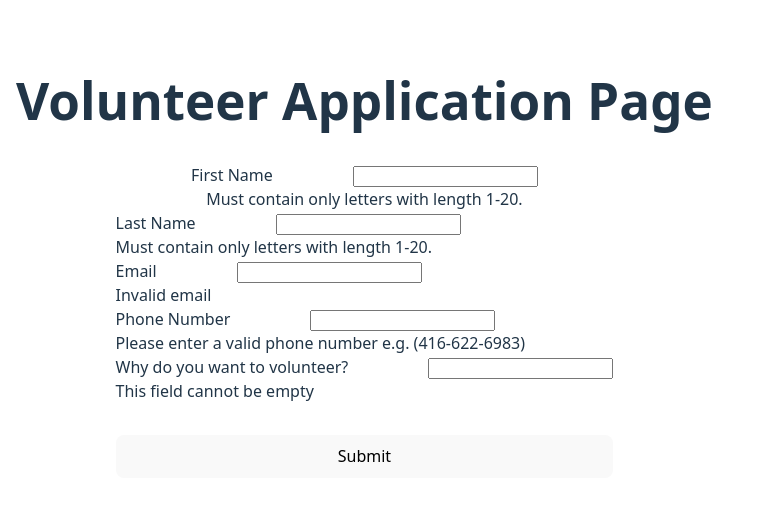
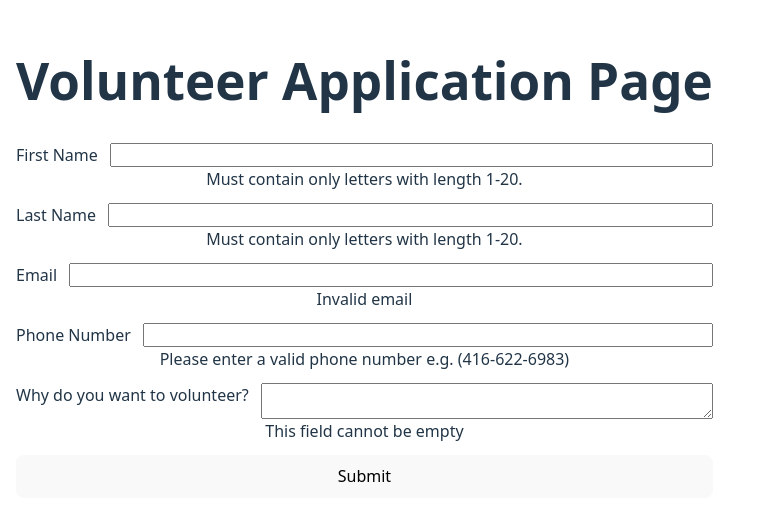
Before and after one commit to uoftblueprint/made, a React app in the folder frontend/: page /volunteer-sign-up in a window 1280 px wide. Shown: the part 142-662 px from the top of the page, without its empty margins (0-760 px from the left). Built offline with nearby package versions, Linux system fonts and the light colour scheme; no server answers; the HTML template or start-up script is replaced by a standard one.

Commit message:
modified some types and styling

```diff
--- a/frontend/src/actions/useVolunteers.ts
+++ b/frontend/src/actions/useVolunteers.ts
@@ -1,6 +1,7 @@
 import { useQuery, useMutation, useQueryClient } from '@tanstack/react-query';
 import { apiClient } from '../api';
-import type { Volunteer } from '../lib/types';
+import type { Volunteer, VolunteerApplicationInput } from '../lib/types';
+import type { AxiosError } from 'axios';
 
 export const useVolunteerApplications = () => {
   return useQuery<Volunteer[]>({
@@ -27,3 +28,17 @@ export const useUpdateVolunteerStatus = (onSuccessCallback?: () => void, onError
     }
   });
 };
+
+export const useCreateVolunteer = (onSuccessCallback?: () => void, onErrorCallback?: (error: AxiosError ) => void) => {
+  return useMutation<void, AxiosError, VolunteerApplicationInput>({
+    mutationFn: async (applicationData) => {
+      await apiClient.post('/api/volunteer-applications/', applicationData)
+    },
+    onSuccess: () => {
+      onSuccessCallback?.();
+    },
+    onError: (error) => {
+      onErrorCallback?.(error)
+    }
+  });
+};
--- a/frontend/src/lib/types.ts
+++ b/frontend/src/lib/types.ts
@@ -17,6 +17,12 @@ export interface Volunteer {
   reviewed_by: string | null;
 }
 
+export interface VolunteerApplicationInput {
+  name: string
+  email: string
+  motivation_text: string
+}
+
 // TODO: place holder
 export interface CollectionItem {
   id: number;
--- a/frontend/src/pages/admin/ManageVolunteers.tsx
+++ b/frontend/src/pages/admin/ManageVolunteers.tsx
@@ -6,7 +6,7 @@ import { useState } from 'react'
     const sortedByOptions = ['Status', 'Date Applied', 'Name'];
     const [sortBy, setSortBy] = useState<string>(sortedByOptions[0]);
     const [searchCharacters, setSearchCharacters] = useState<string>('');
-        const { data, isLoading, isError } = useVolunteerApplications();
+    const { data = [], isLoading, isError } = useVolunteerApplications();
     const mutation = useUpdateVolunteerStatus();
     const onApprove = (id: number) => {
         mutation.mutate({id, action: "APPROVED"})
@@ -29,7 +29,7 @@ import { useState } from 'react'
     <h2>Sorted by: </h2>
     <button onClick={()=>onSort()}>{sortBy}</button>
     <input type='search' value={searchCharacters} onChange={(e)=>setSearchCharacters(e.target.value)}></input>
-        <VolunteerList volunteers={data || []} onApprove={onApprove} onReject={onReject} sortedBy={sortBy} searchBy={searchCharacters}/>
+    <VolunteerList volunteers={data} onApprove={onApprove} onReject={onReject} sortedBy={sortBy} searchBy={searchCharacters}/>
     </>
 
 }
--- a/frontend/src/pages/public/VolunteerApplication.module.css
+++ b/frontend/src/pages/public/VolunteerApplication.module.css
@@ -1,26 +1,30 @@
 .container{
     display: flex;
+    flex-direction: column;
+    padding: 1rem;
     flex-grow: 1;
-    flex-direction: column;
-    align-items: center;
-    justify-content: start;
-    padding: 1rem;
 }
 .form{
-    display: flex; flex-direction: column;
-}
-
-.inputBox{
-    margin-left: 5rem;
-}
-
-.inputRow {
     display: flex;
-    justify-content: space-between;
+    flex-direction: column;
+    justify-content: space-around;
+    gap: 0.75rem;
 }
 
 .inputContainer {
     display: flex;
     flex-direction: column;
-    align-items: center;
 }
+
+.inputRow {
+    display: flex;
+    gap: 0.75rem;
+}
+
+.inputBox {
+    flex-grow: 1;
+}
+
+.error {
+    margin: auto auto;
+}
--- a/frontend/src/pages/public/VolunteerApplication.tsx
+++ b/frontend/src/pages/public/VolunteerApplication.tsx
@@ -1,8 +1,8 @@
-import { useState } from 'react';
+import { useState, useEffect } from 'react';
 import { validEmail, validName, validPhoneNumber } from '../../utils/index';
-import { apiClient } from '../../api/index'
 import styles from './VolunteerApplication.module.css';
-import axios from 'axios'
+import { useCreateVolunteer } from '../../actions/useVolunteers';
+import type { AxiosError } from 'axios';
 
 const VolunteerApplication = () => {
     const [firstName, setFirstName] = useState<string>('');
@@ -10,68 +10,88 @@ const VolunteerApplication = () => {
     const [email, setEmail] = useState<string>('');
     const [phoneNumber, setPhoneNumber] = useState<string>('');
     const [motivationText, setMotivationText] = useState<string>('');
-    const [submitError, setSubmitError] = useState<string | null>(null)
+    const [submitError, setSubmitError] = useState<string>('')
     const [isSubmitting, setIsSubmitting] = useState<boolean>(false)
+
+    const createVolunteerMutation = useCreateVolunteer()
 
     const handleSubmit = async (e: React.FormEvent<HTMLFormElement>) => {
         e.preventDefault();
         const isValid = validEmail(email) && validName(firstName) && validName(lastName) && validPhoneNumber(phoneNumber) && motivationText.length > 0
         if (!isValid) return
-        try{
         const name = firstName + " " + lastName;
         const applicationData = { name, email, "motivation_text": motivationText }
         setIsSubmitting(true)
-            await apiClient.post('/api/volunteer-applications/', applicationData)
-            setSubmitError(null)
+        createVolunteerMutation.mutate(applicationData, {
+            onSuccess: () => {
+                setSubmitError('')
+                setIsSubmitting(false)
+            },
+            onError: (error: AxiosError) =>{
+                setIsSubmitting(false)
+                if (error.response) {
+                setSubmitError(String(error.response.status))
+                return
                 }
-        catch (error: unknown) {
-            if (axios.isAxiosError(error)) {
-                setSubmitError(error.response?.data?.message ?? "Submission failed. Please try again.")
+                if (error.request) {
+                    setSubmitError("Server unreachable, please check your connection.")
+                    return
                 }
+                setSubmitError("Unexpected error")
             }
-        finally{
-            setIsSubmitting(false)
+        })
 
     }
-    }
+
+    useEffect(()=>{
+        setSubmitError('')
+    },[firstName, lastName, email, phoneNumber, motivationText])
     return (
     <div className={styles.container}>
         <h1>Volunteer Application Page</h1>
         <form className={styles.form} onSubmit={handleSubmit}>
+
             <div className={styles.inputContainer}>
                 <div className={styles.inputRow}>
-        <label htmlFor="first-name">
-            First Name
-            <input className={styles.inputBox} type="text" id="first-name" value={firstName} onChange={(e)=>setFirstName(e.target.value)} />
-        </label>
+                    <label htmlFor="first-name">First Name</label>
+                    <input type="text" id="first-name" className={styles.inputBox} value={firstName} onChange={(e)=>setFirstName(e.target.value)} />
                 </div>
                 {!validName(firstName) && <span className={styles.error}>Must contain only letters with length 1-20.</span>}
             </div>
-        <label htmlFor="last-name">
-            Last Name
-            <input className={styles.inputBox} type="text" id="last-name" value={lastName} onChange={(e)=>setLastName(e.target.value)} />
-        </label>
+
+            <div className={styles.inputContainer}>
+                <div className={styles.inputRow}>
+                    <label htmlFor="last-name">Last Name</label>
+                    <input type="text" id="last-name" className={styles.inputBox} value={lastName} onChange={(e)=>setLastName(e.target.value)} />
+                </div>
                 {!validName(lastName) && <span className={styles.error}>Must contain only letters with length 1-20.</span>}
+            </div>
 
-        <label htmlFor="email">
-            Email
-            <input className={styles.inputBox} type="text" id="email" value={email} onChange={(e)=>setEmail(e.target.value)} />
-        </label>
+            <div className={styles.inputContainer}>
+                <div className={styles.inputRow}>
+                    <label htmlFor="email">Email</label>
+                    <input type="email" id="email" className={styles.inputBox} value={email} onChange={(e)=>setEmail(e.target.value)} />
+                </div>
                 {!validEmail(email) && <span className={styles.error}>Invalid email</span>}
+            </div>
 
-        <label htmlFor="phone-number">
-            Phone Number
-            <input className={styles.inputBox} type="text" id="phone-number" value={phoneNumber} onChange={(e)=>setPhoneNumber(e.target.value)} />
-        </label>
+            <div className={styles.inputContainer}>
+                <div className={styles.inputRow}>
+                    <label htmlFor="phone-number">Phone Number</label>
+                    <input type="tel" id="phone-number" className={styles.inputBox} value={phoneNumber} onChange={(e)=>setPhoneNumber(e.target.value)} />
+                </div>
                 {!validPhoneNumber(phoneNumber) && <span className={styles.error}>Please enter a valid phone number e.g. (416-622-6983)</span>}
+            </div>
 
-        <label htmlFor="motivation-text">
-            Why do you want to volunteer?
-            <input className={styles.inputBox} type="text" id="motivation-text" value={motivationText} onChange={(e)=>setMotivationText(e.target.value)} />
-        </label>
+            <div className={styles.inputContainer}>
+                <div className={styles.inputRow}>
+                    <label htmlFor="motivation-text">Why do you want to volunteer?</label>
+                    <textarea id="motivation-text" className={styles.inputBox} value={motivationText} onChange={(e)=>setMotivationText(e.target.value)} />
+                </div>
                 {!motivationText && <span className={styles.error}>This field cannot be empty</span>}
-        <p>{submitError}</p>
-        <button>{isSubmitting ? "Submitting" : "Submit"}</button>
+            </div>
+            {submitError && <p>{submitError}</p>}
+            <button disabled={isSubmitting}>{isSubmitting ? "Submitting" : "Submit"}</button>
         </form>
     </div>
     );
```
Also changed, not shown: 1 other file (tests, documents, lock files or other folders). Lines whose indentation alone changed are shown as unchanged.
